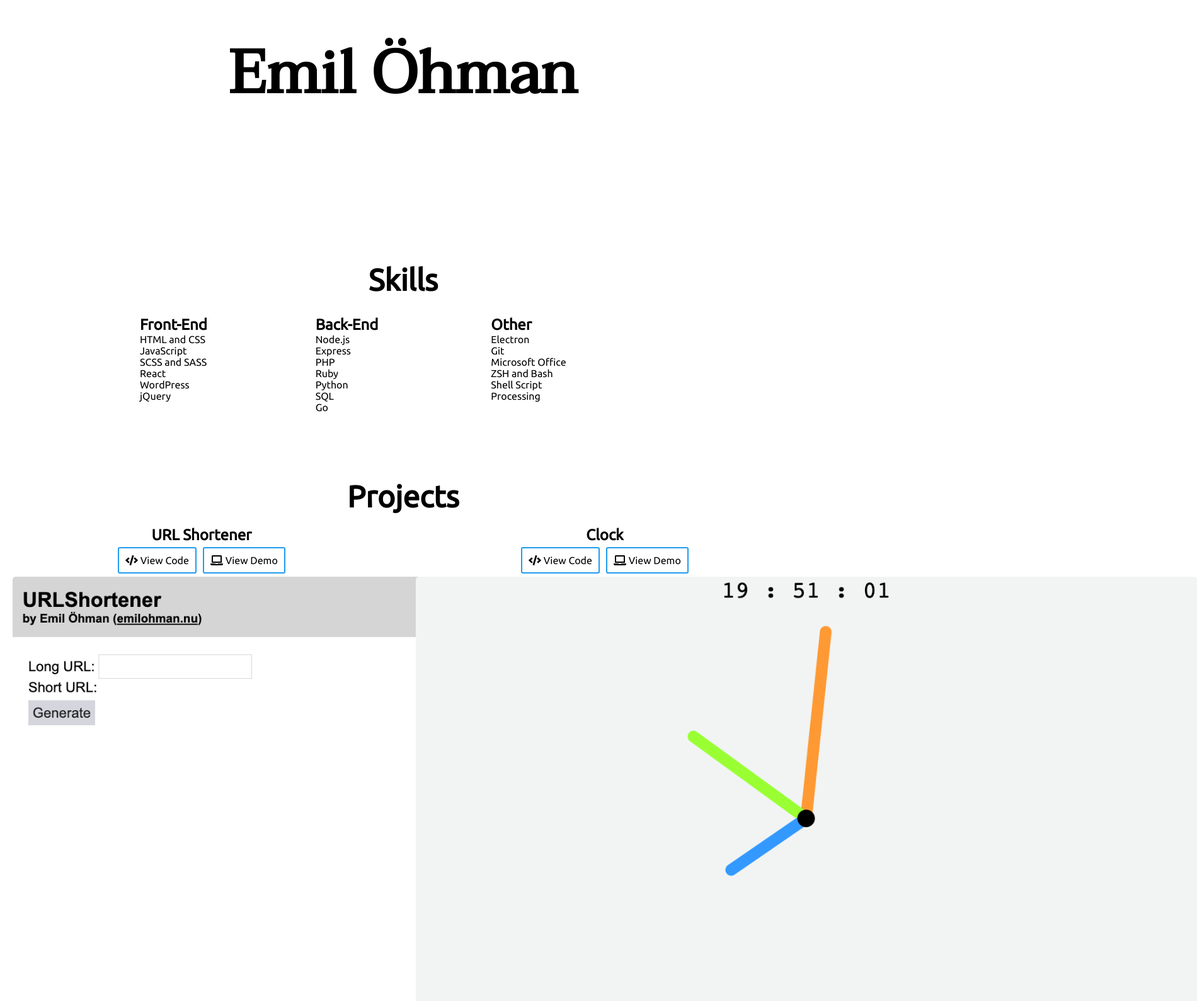
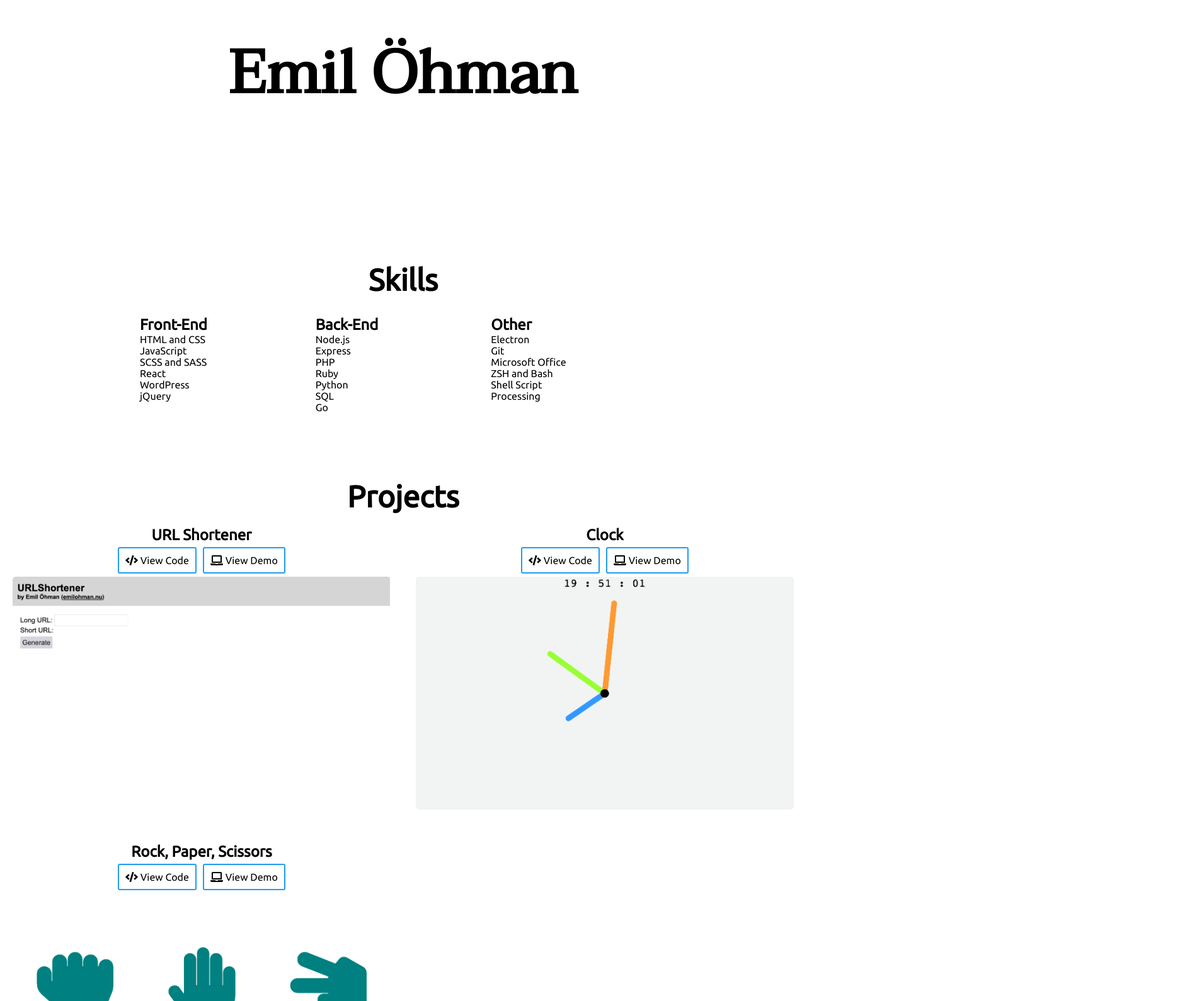
Before and after one commit to Emil0hman/emilohman.nu, a React (Create React App) app: page / in a window 1280 px wide. Shown: the part 183-1773 px from the top of the page at 63% size, 1900 px wide, since content can reach past the window. Built offline with nearby package versions, Linux system fonts and the light colour scheme; what react-animations would draw is missing.

Commit message:
Bugfixed

```diff
--- a/src/components/ProjectCard/ProjectCard.css
+++ b/src/components/ProjectCard/ProjectCard.css
@@ -19,6 +19,12 @@
 }
 
 .projectCard img {
-    width: calc(100vw - 40px);
+    width: calc(50vw - 40px);
     border-radius: 5px;
 }
+
+@media only screen and (max-width: 800px) {
+    .projectCard img {
+        width: calc(100vw - 40px);
+    }
+}
```
